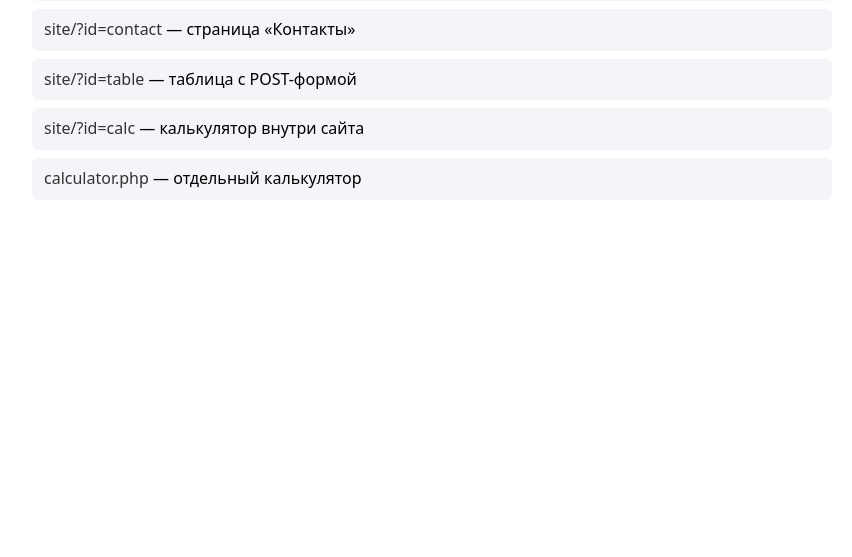
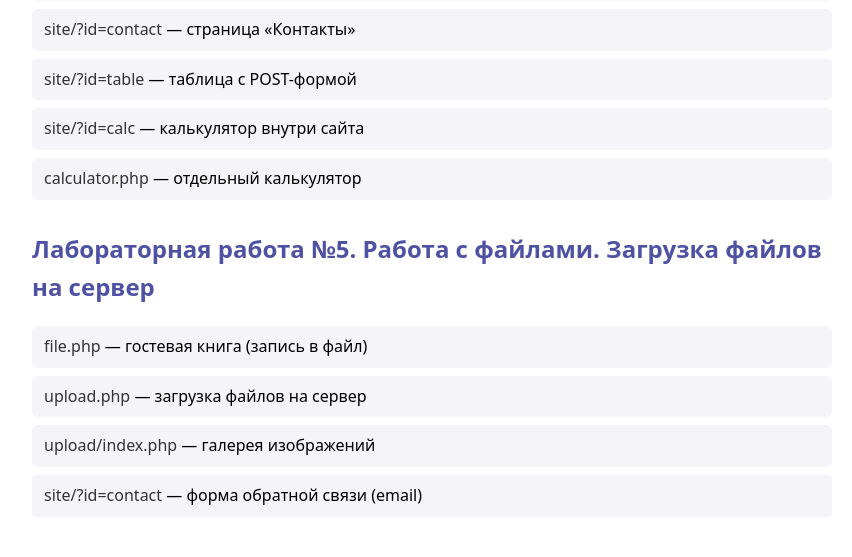
Before and after one commit to maksimalpeev-tech/PHP, a PHP site: page / in a window 1280 px wide. Shown: the part 1503-2060 px from the top of the page, without its empty margins (208-1060 px from the left). Before the commit the page ends 1691 px from the top, so only its background shows below. Run offline with PHP 8.4, Linux system fonts and the light colour scheme.

Commit message:
Update index.php

```diff
--- a/index.php
+++ b/index.php
@@ -57,5 +57,12 @@
 		<li><a href="lab3/site/index.php?id=calc">site/?id=calc</a> — калькулятор внутри сайта</li>
 		<li><a href="lab3/calculator.php">calculator.php</a> — отдельный калькулятор</li>
 	</ul>
+	<h2>Лабораторная работа №5. Работа с файлами. Загрузка файлов на сервер</h2>
+	<ul>
+		<li><a href="lab5/file.php">file.php</a> — гостевая книга (запись в файл)</li>
+		<li><a href="lab5/upload.php">upload.php</a> — загрузка файлов на сервер</li>
+		<li><a href="lab5/upload/index.php">upload/index.php</a> — галерея изображений</li>
+		<li><a href="lab3/site/index.php?id=contact">site/?id=contact</a> — форма обратной связи (email)</li>
+	</ul>
 </body>
 </html>
```
